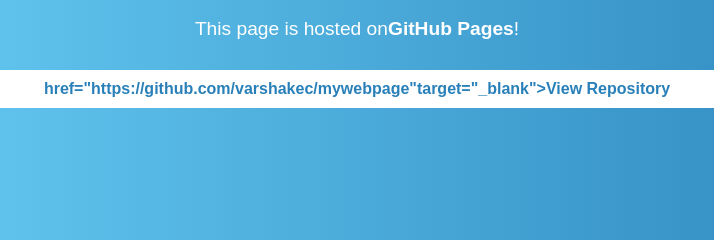
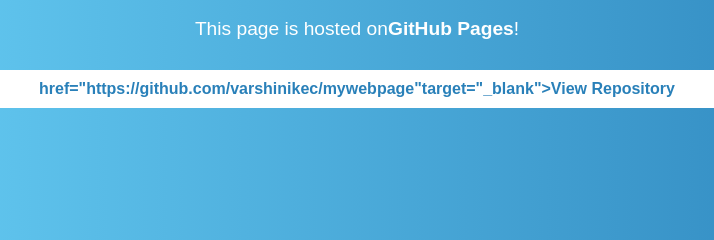
Before and after one commit to 25ISR057/My-new-webpage, a plain HTML site: page index.html in a window 1280 px wide. Shown: the part 405-645 px from the top of the page, 283-997 px from the left. Drawn offline with Linux system fonts and the light colour scheme.

Commit message:
Fix repository link in index.html

```diff
--- a/index.html
+++ b/index.html
@@ -43,6 +43,6 @@
   <body>
     <h1>Welcome to My Webpage</h1>
     <p>This page is hosted on<b>GitHub Pages</b>!</p>
-    <a>href="https://github.com/varshakec/mywebpage"target="_blank">View Repository</a>
+    <a>href="https://github.com/varshinikec/mywebpage"target="_blank">View Repository</a>
   </body>
 </html>
```
